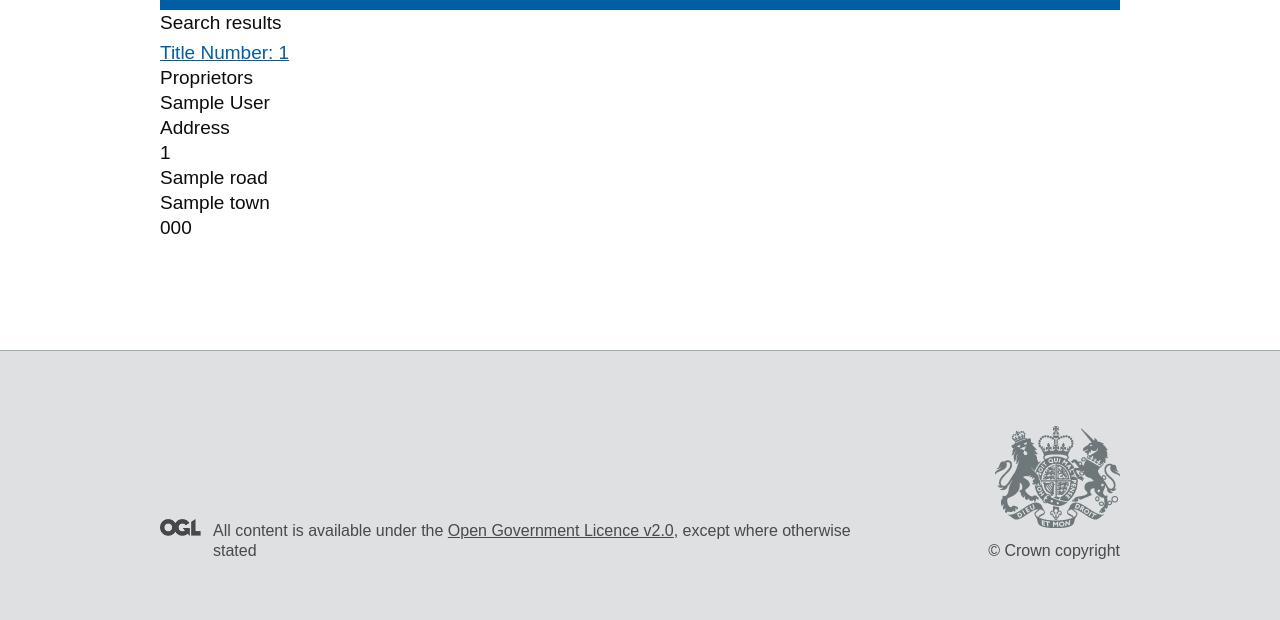
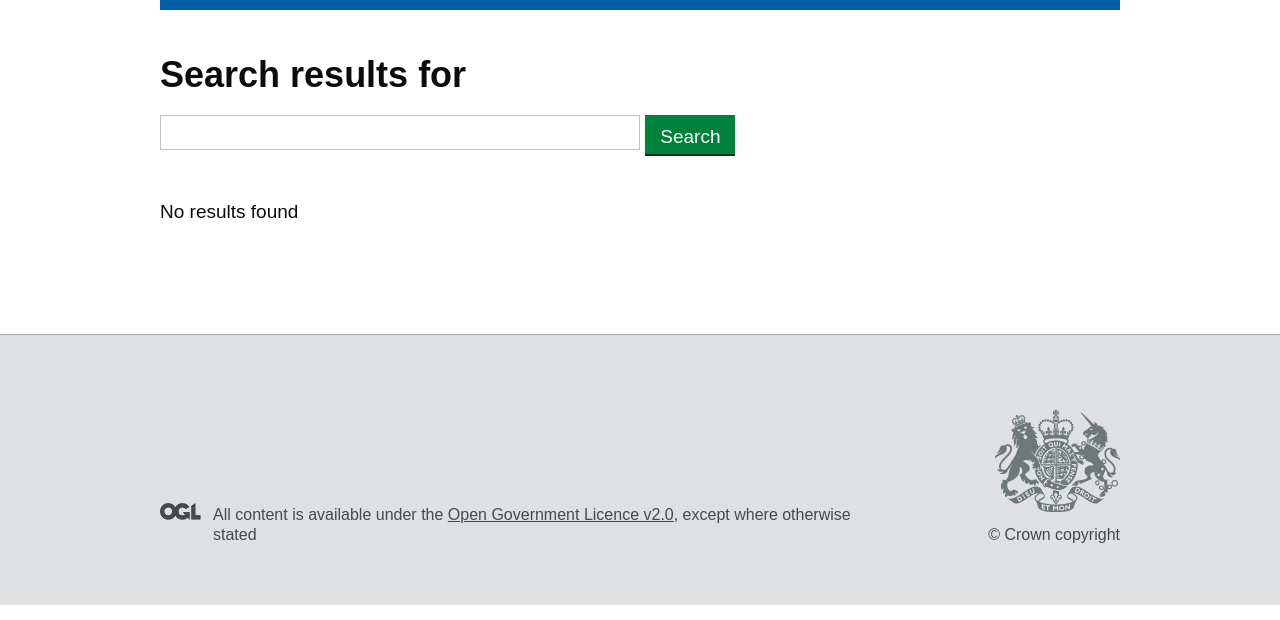
Before and after one commit to LandRegistry/property-frontend-alpha, a Flask app: template property_frontend/templates/search_results.html in a window 1280 px wide. Shown: the part 53-673 px from the top of the page. Run offline with Flask 2, Linux system fonts and the light colour scheme; the template is opened without the code that fills it: most values are stand-ins (such as "Sample title", 1, 10 or a date in 2020).

Commit message:
fixed no results page, made the html more correct, removed owner details

```diff
--- a/property_frontend/server.py
+++ b/property_frontend/server.py
@@ -46,10 +46,6 @@ def search_results():
     query = request.args.get('search', '')
     search_api_url = "%s/%s" % (app.config['SEARCH_API'], 'search')
     search_url = search_api_url + "?query=" + query
-    # Note
-    #   search_url = "%s?query=%s" % (search_api_url, query)
-    # or
-    # search_url = "{0}?={1}".format(search_api_url, query)
 
     app.logger.info("URL requested %s" % search_url)
     r = requests.get(search_url)
@@ -60,7 +56,6 @@ def search_results():
     else:
         return render_template('404.html'), 404
 
-
 @app.after_request
 def after_request(response):
     response.headers.add('Content-Security-Policy', "default-src 'self' 'unsafe-inline' data:") # can we get some guidance on this?
--- a/property_frontend/templates/search.html
+++ b/property_frontend/templates/search.html
@@ -15,7 +15,7 @@
         <div class="full-width"> <!--row -->
           <p class="lede text">You can search the Land Registry for information on property or land such as title number, lease and purchase history.</p>
 
-          <form action="/search/results/" method="GET">
+          <form action="{{url_for('search_results')}}" method="GET">
 
             <div class="form-group">
               <label class="form-label-bold" for="search">Search for property or land</label>
--- a/property_frontend/templates/search_results.html
+++ b/property_frontend/templates/search_results.html
@@ -4,38 +4,48 @@
   <main id="wrapper" role="main">
     <div id="content">
       <div class="inner-block">
+        <div class="full-width"> <!--row -->
+          <form action="{{url_for('search_results')}}" method="GET">
+            <label for="search">
+              <h1 class="heading-large">
+                Search results for
+              </h1>
+            </label>
+            <div class="form-group">
+              <input type="text" class="form-control" id="search" name="search">
+              <input type="submit" class="button" value="Search">
+            </div>
 
-        <h1>Search results</h1>
+          </form>
+        </div>
 
         <div class="full-width"> <!--row -->
           {% if results[0] %}
-          <ul class="results" id="ordered">
-              {% for results in results %}
+            <ul class="results">
+                {% for result in results %}
                   <li class="result">
                     <h3>
-                  <a href="/property/{{ results['title_number'] }}">Title Number: {{ results['title_number'] }}</a>
+                      <a href="/property/{{ results['title_number'] }}">Title number: {{ results['title_number'] }}</a>
                     </h3>
-                <div class="meta">
-                  <dl>
-                    <dt>Proprietors</dt>
-                    {% set count = 1 %}
-                    {% for proprietors in results['proprietors'] %}
-                        <dd id="propname-{{ count }}">{{ proprietors['first_name'] }} {{ proprietors['last_name'] }}</dd>
-                        {% set count = count + 1 %}
-                    {% endfor %}
-
-                    <dt>Address</dt>
-                    <dd id="house_number">{{ results['property']['address']['house_number'] }}</dd>
-                    <dd id="road">{{ results['property']['address']['road'] }}</dd>
-                    <dd id="town">{{ results['property']['address']['town'] }}</dd>
-                    <dd id="postcode">{{ results['property']['address']['postcode'] }}</dd>
-                  </dl>
+                    <div class="vcard">
+                      <div class="adr">
+                        <div class="street-address">
+                          {{ results['property']['address']['house_number'] }},
+                          {{ results['property']['address']['road'] }}
+                        </div>
+                        <div>
+                          <span class="locality">{{ results['property']['address']['town'] }}</span>,
+                          <span class="postal-code">{{ results['property']['address']['postcode'] }}</span>
+                        </div>
+                      </div>
                     </div>
                   </li>
                 {% endfor %}
             </ul>
           {% else %}
-            <p>No results found</p>
+            <p>
+              No results found
+            </p>
           {% endif %}
         </div>
 
```
Also changed, not shown: property_frontend/templates/index.html (deleted, +0 -21 lines). Lines whose indentation alone changed are shown as unchanged.
